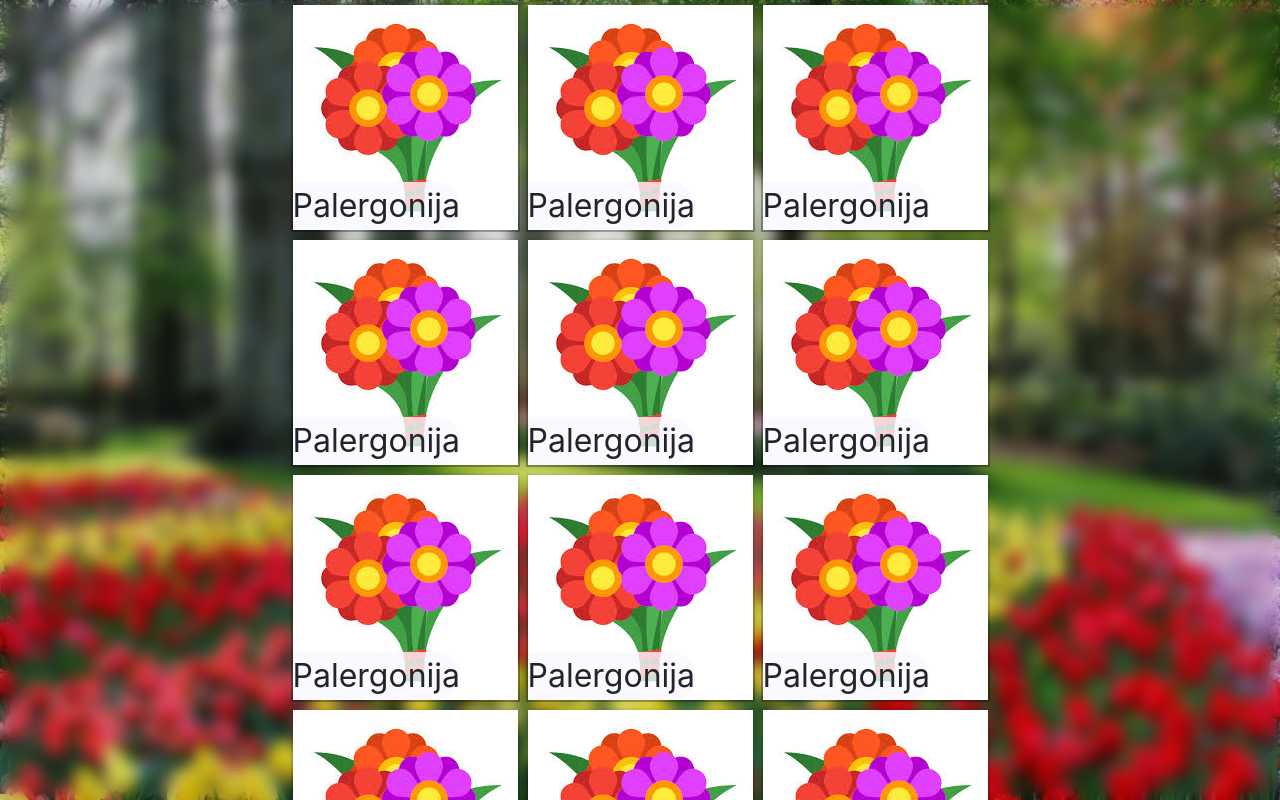
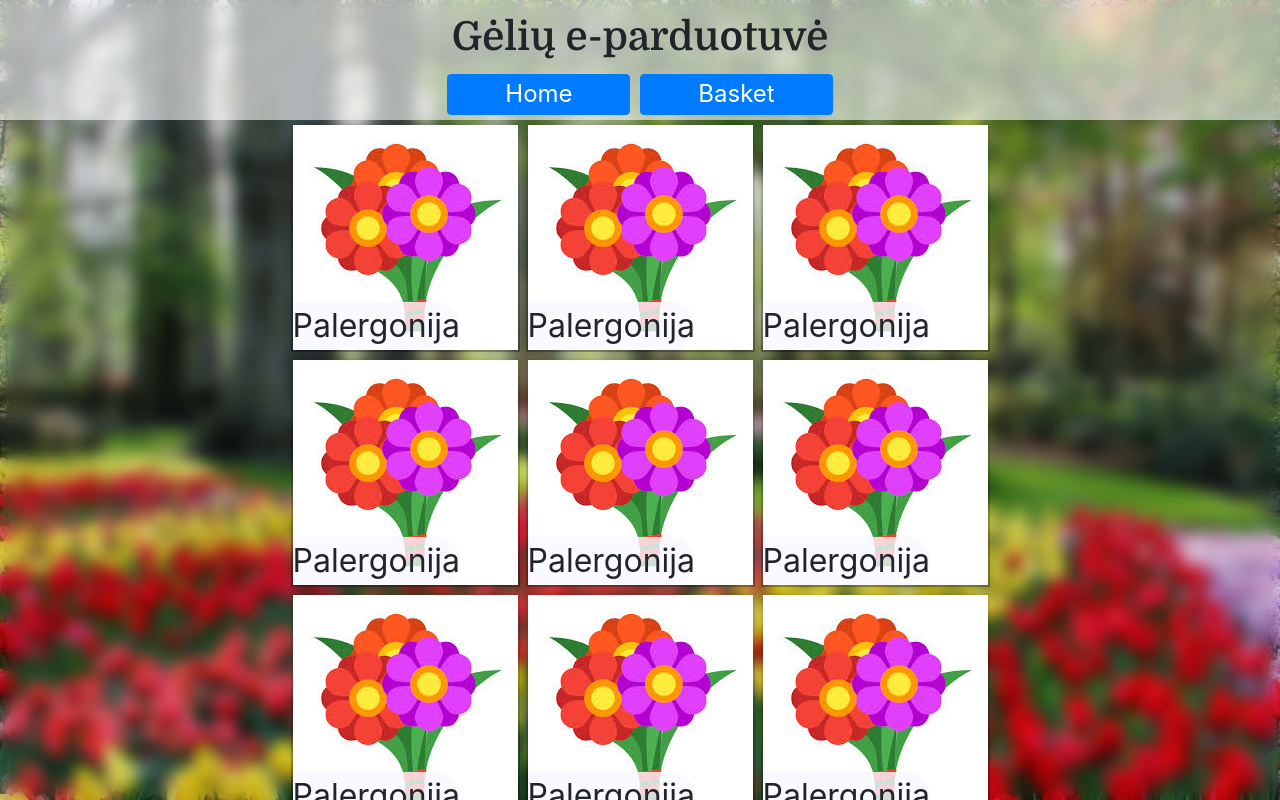
Before and after one commit to TomasKireilis/geliu-e-parduotuve, a React (Create React App) app: page / in a window 1280 px wide. Shown: the top 800 px of the page. Built offline with nearby package versions, Linux system fonts and the light colour scheme.

Commit message:
Added header

```diff
--- a/src/App.css
+++ b/src/App.css
@@ -18,10 +18,12 @@
   background-repeat: no-repeat;
   background-attachment: fixed;
   background-size: cover;
+  z-index: -100;
 }
 .backround-color {
   backdrop-filter: blur(8px);
   background-color: rgba(0, 0, 0, 0.1);
+  z-index: -99;
 }
 .absolute-center {
   position: absolute;
@@ -106,3 +108,29 @@ table thead tr {
   box-shadow: "none";
   background-color: "transparent";
 }
+.header-container {
+  position: relative;
+  min-height: 120px;
+  height: 8vh;
+  background-color: rgba(255, 255, 255, 0.6);
+  flex-direction: column;
+  display: flex;
+}
+.nav-title {
+  margin: auto;
+  width: fit-content;
+
+  font-size: 2.5em;
+  font-family: "Domine-SB";
+}
+.header-buttons-container .btn {
+  margin: 5px;
+  margin-top: 0;
+  font-size: 1.5em;
+  flex-grow: 0.1;
+  padding: 0.1rem;
+}
+.header-buttons-container {
+  flex-direction: row;
+  justify-content: center;
+}
--- a/src/App.js
+++ b/src/App.js
@@ -2,15 +2,18 @@ import "./App.css";
 import "bootstrap/dist/css/bootstrap.min.css";
 import ShoppingCartTable from "./ShoppingCartPage/ShoppingCartTable";
 import FrontPage from "./FrontPage";
-import { BrowserRouter as Router, Route } from 'react-router-dom';
+import { BrowserRouter as Router, Route } from "react-router-dom";
+import Header from "Header/Header";
 
 function App() {
   return (
     <Router>
       <div className="App">
-        <header className="App-header">{/* cia eis bar */}</header>
-        <Route exact path="/" component={FrontPage}/>
-        <Route exact path="/cart" component={ShoppingCartTable}/>
+        <header className="App-header">
+          <Header />
+        </header>
+        <Route exact path="/" component={FrontPage} />
+        <Route exact path="/cart" component={ShoppingCartTable} />
       </div>
     </Router>
   );
--- /dev/null
+++ b/src/Header/Header.js
@@ -0,0 +1,21 @@
+import React from "react";
+import Row from "react-bootstrap/Row";
+import Container from "react-bootstrap/Container";
+import Nav from "react-bootstrap/Nav";
+function Header() {
+  return (
+    <Container className="header-container" fluid>
+      <div className="nav-title">Gėlių e-parduotuvė</div>
+      <Row className="header-buttons-container">
+        <Nav.Link href="/" className="btn btn-primary">
+          Home
+        </Nav.Link>
+        <Nav.Link href="/Cart" className="btn btn-primary">
+          Basket
+        </Nav.Link>
+      </Row>
+    </Container>
+  );
+}
+
+export default Header;
--- a/src/index.css
+++ b/src/index.css
@@ -1,8 +1,13 @@
 body {
   margin: 0;
-  font-family: -apple-system, BlinkMacSystemFont, 'Segoe UI', 'Roboto', 'Oxygen',
-    'Ubuntu', 'Cantarell', 'Fira Sans', 'Droid Sans', 'Helvetica Neue',
+  font-family: -apple-system, BlinkMacSystemFont, "Segoe UI", "Roboto", "Oxygen",
+    "Ubuntu", "Cantarell", "Fira Sans", "Droid Sans", "Helvetica Neue",
     sans-serif;
   -webkit-font-smoothing: antialiased;
   -moz-osx-font-smoothing: grayscale;
 }
+@font-face {
+  font-family: "Domine-SB";
+
+  src: local("Domine-SB"), url(Fonts/Domine-SemiBold.ttf) format("truetype");
+}
```
Also changed, not shown: src/Fonts/Domine-SemiBold.ttf (added).
